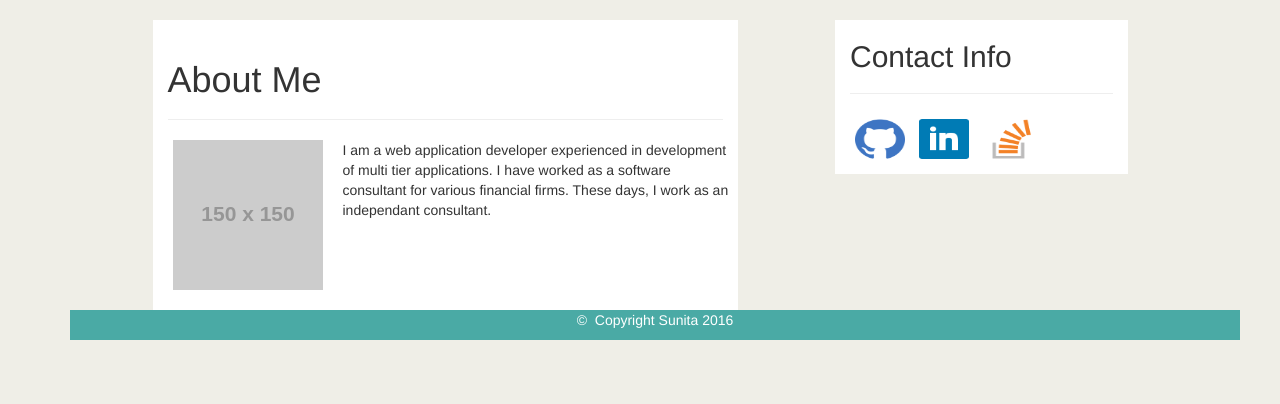
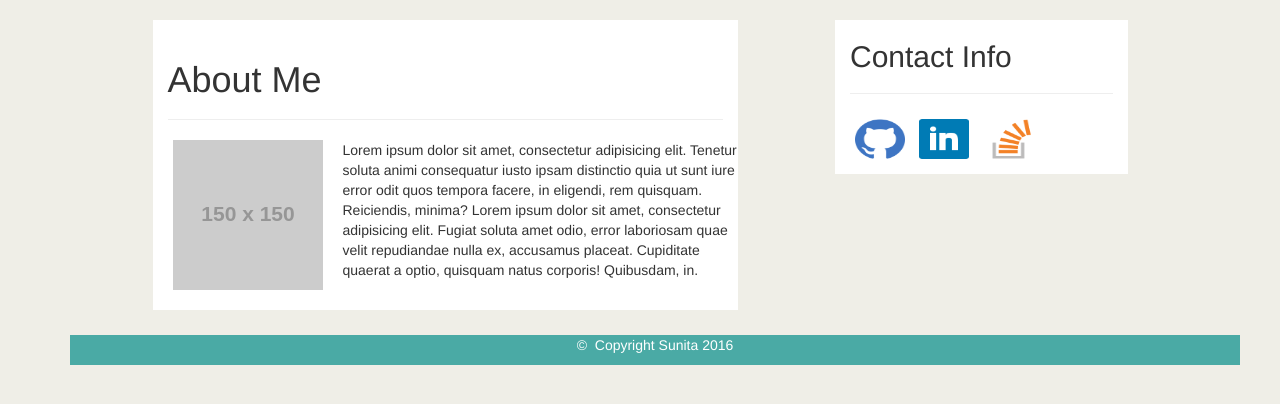
Before and after one commit to smchow/Bootstrap-Portfolio, a PHP site: page / in a window 1280 px wide. Shown: the part 52-456 px from the top of the page. Run offline with PHP 8.4, Linux system fonts and the light colour scheme; some libraries are stand-ins or nearby versions.

Commit message:
changes to the layout

```diff
--- a/contact.html
+++ b/contact.html
@@ -79,6 +79,7 @@
 					      <img class=" icimg" src="images/stackoverflow.png" alt="">
           </div>
       </div>
+      <div class="mySpace"></div>
       <div>	<footer class="container bg-4 text-center">
               <p>&#169; &nbsp;Copyright Sunita 2016</p>
             </footer>
--- a/css/style.css
+++ b/css/style.css
@@ -28,6 +28,10 @@ header {
 text-align: center;
 //color: #fff;
 //background: #18bc9c;
+}
+
+.mySpace{
+	margin-top:25px;
 }
 
 
--- a/index.html
+++ b/index.html
@@ -46,7 +46,7 @@
           <div class="row">
                <img  src="http://placehold.it/150x150" alt="about image" class="img-responsive pull-left mainimg">
               	<p>
-					           I am a web application developer experienced in development of multi tier applications. I have worked as a software consultant for various financial firms. These days, I work as an independant consultant. <br/>
+					           Lorem ipsum dolor sit amet, consectetur adipisicing elit. Tenetur soluta animi consequatur iusto ipsam distinctio quia ut sunt iure error odit quos tempora facere, in eligendi, rem quisquam. Reiciendis, minima? Lorem ipsum dolor sit amet, consectetur adipisicing elit. Fugiat soluta amet odio, error laboriosam quae velit repudiandae nulla ex, accusamus placeat. Cupiditate quaerat a optio, quisquam natus corporis! Quibusdam, in. <br/>
 				        </p>
             </div>
           </div>
@@ -60,6 +60,7 @@
 					      <img class=" icimg" src="images/stackoverflow.png" alt="">
           </div>
       </div>
+      <div class="mySpace"></div>
       <div>	<footer class="container bg-4 text-center">
               <p>&#169; &nbsp;Copyright Sunita 2016</p>
             </footer>
--- a/portfolio.html
+++ b/portfolio.html
@@ -90,6 +90,7 @@
 					      <img class=" icimg" src="images/stackoverflow.png" alt="">
           </div>
       </div>
+      <div class="mySpace"></div>
       <div>	<footer class="container bg-4 text-center">
               <p>&#169; &nbsp;Copyright Sunita 2016</p>
             </footer>
```
